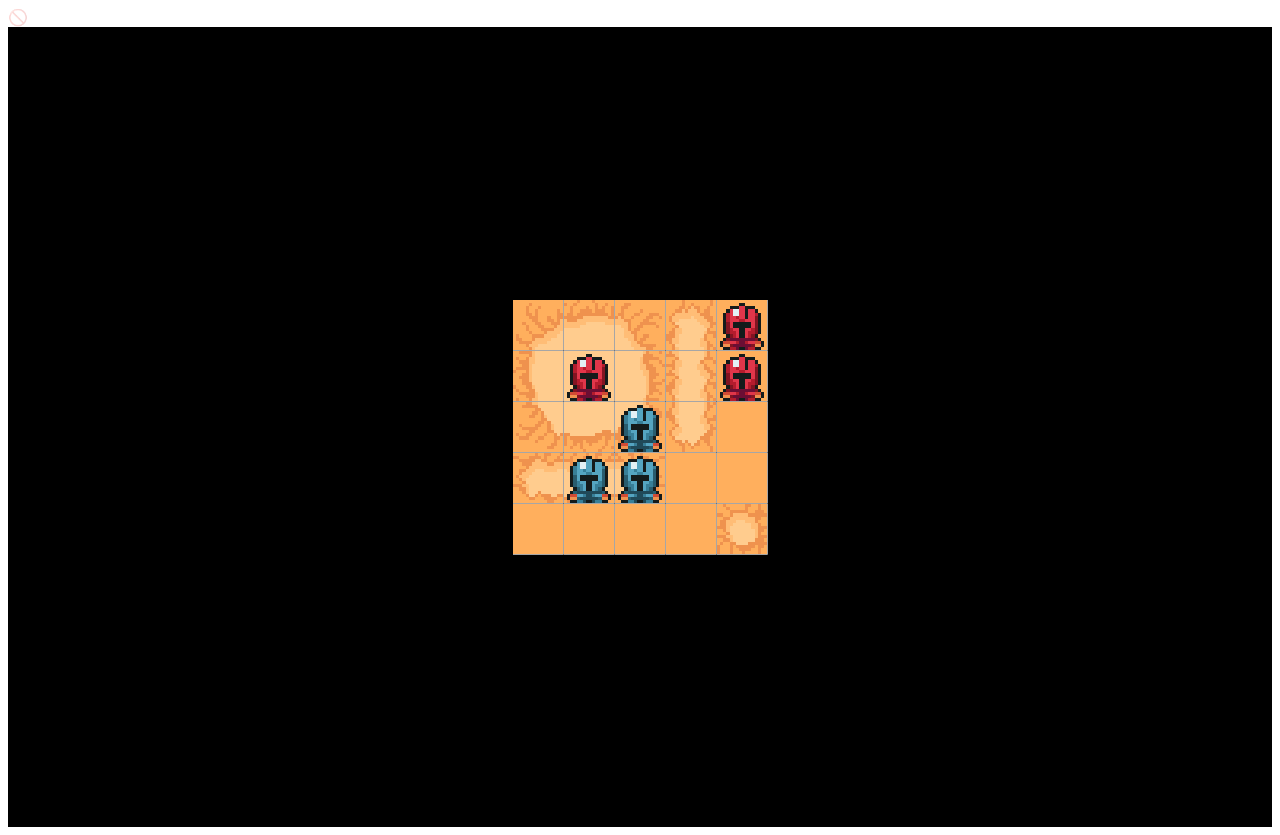
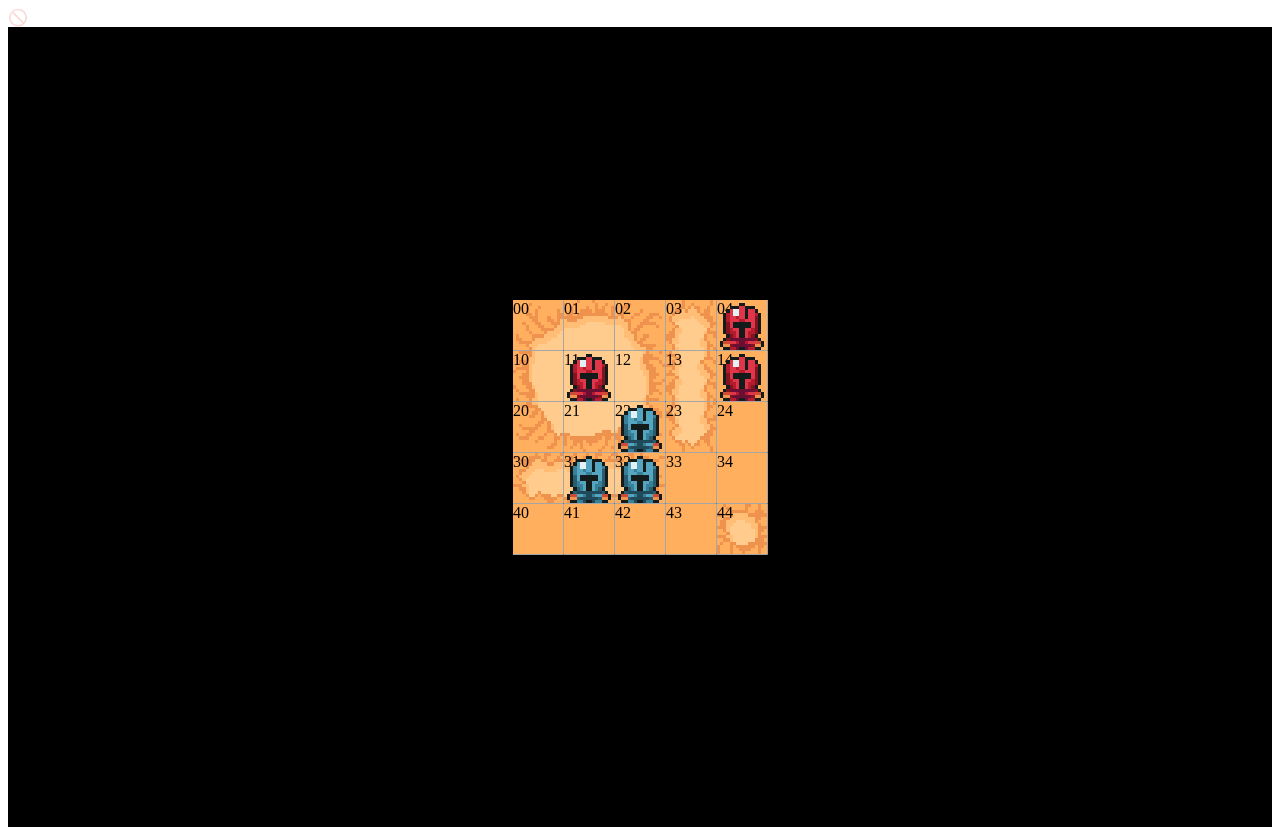
Before and after one commit to JosePaulo95/brasis, a Vue app: page / in a window 1280 px wide. Built offline with nearby package versions, Linux system fonts and the light colour scheme.

Commit message:
feat: xy coords in board

```diff
--- a/src/components/Board.vue
+++ b/src/components/Board.vue
@@ -11,6 +11,9 @@
                 <LayerBackground :cell="state.bg_board.at(x, y)" />
                 <LayerActionSquare :cell="state.action_square_board.at(x, y)" />
                 <LayerActors :cell="state.actors_board.at(x,y)" />
+                <div class="cell-container">
+                  {{x}}{{y}}
+                </div>
               </div>
             </td>
           </tr>
```
